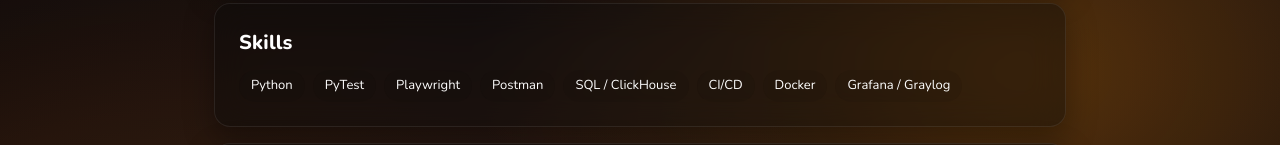
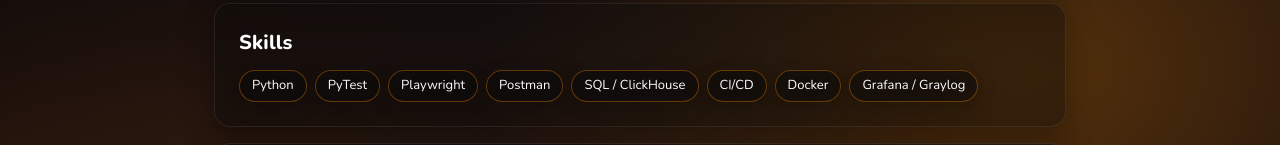
Before and after one commit to KA2NN/KA2NN.github.io, a React (Create React App) app: page / in a window 1280 px wide. Shown: the part 311-456 px from the top of the page. Built offline with nearby package versions, Linux system fonts and the light colour scheme.

Commit message:
add orange border

```diff
--- a/src/theme.ts
+++ b/src/theme.ts
@@ -1,4 +1,6 @@
 import { createTheme } from "@mui/material/styles";
+
+const ORANGE = "#FF8A00";
 
 export const theme = createTheme({
   palette: {
@@ -15,4 +17,19 @@
     h3: { fontWeight: 800 },
     h5: { fontWeight: 800 },
   },
+
+  components: {
+    MuiChip: {
+      styleOverrides: {
+        root: {
+          // color: "rgba(255, 138, 0, 0.95)",
+          backgroundColor: "rgba(10,10,12,0.45)",
+          backdropFilter: "blur(14px)",
+          WebkitBackdropFilter: "blur(14px)",
+          border: "1px solid rgba(255,138,0,0.35)",
+          boxShadow: "0 6px 18px rgba(0,0,0,0.25)",
+        },
+      },
+    },
+  },
 });
```
